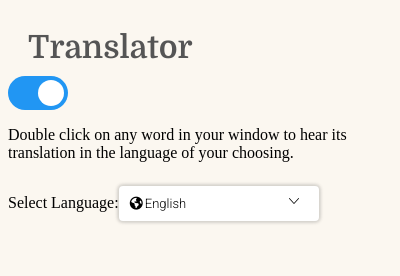
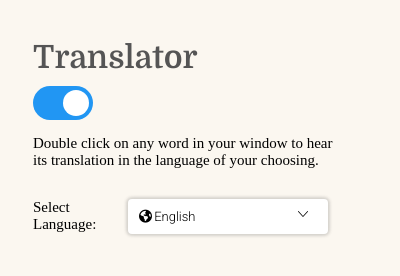
Before and after one commit to yuyenchu/hackthon2020, a browser extension: page extension/popup.html in a window 400 px wide. Drawn offline with Linux system fonts and the light colour scheme.

Commit message:
added extension style

```diff
--- a/extension/popup.html
+++ b/extension/popup.html
@@ -12,13 +12,6 @@
     <link rel="stylesheet" href="styles.css">
   </head>
   <body>
-    <h1>Translator</h1>
-    <div>
-        <label class="switch">
-            <input id="onOff" type="checkbox" checked>
-            <span class="slider round"></span>
-          </label>
-    </div>
     <!--
     <div class="dropdown">
       <button class="dropbtn">
@@ -34,6 +27,14 @@
       </div>
     </div>
     -->
+    <main>
+      <h1>Translator</h1>
+      <div>
+          <label class="switch">
+              <input id="onOff" type="checkbox" checked>
+              <span class="slider round"></span>
+            </label>
+      </div>
       <p>Double click on any word in your window to hear its translation in the language
         of your choosing.
       </p>
@@ -52,6 +53,7 @@
           </div>
         </div>
       </div>
+    </main>
 
     <script src="popup.js"></script>
   </body>
--- a/extension/styles.css
+++ b/extension/styles.css
@@ -6,19 +6,21 @@ body {
   flex-direction: column;
 }
 
+main {
+  margin-top: 10px;
+  margin-left: 25px;
+  margin-right: 25px;
+}
+
 h1 {
   font-family: "Domine", serif;
   color: #555555;
-  margin-left: 20px;
   margin-bottom: 10px;
 }
 
-/* p {
-  margin-top: 10px;
-  margin-left: 20px;
-  margin-right: 20px;
+p {
   font-size: 15px;
-} */
+}
 
 .id {
   color: #000000;
@@ -88,6 +90,7 @@ i {
 .dropdown {
   position: relative;
   display: inline-block;
+  margin-left: 20px;
 }
 
 .dropdown-content {
@@ -95,6 +98,8 @@ i {
   position: absolute;
   z-index: 1;
   border: none;
+  max-height: 150px;
+  overflow-y: auto;
 }
 
 /*sub dropdown box*/
```
Lines whose indentation alone changed are shown as unchanged.
